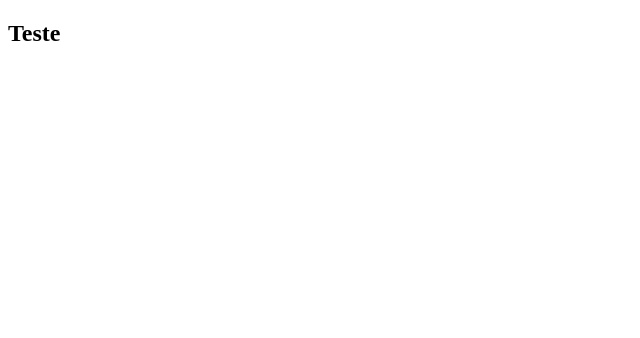
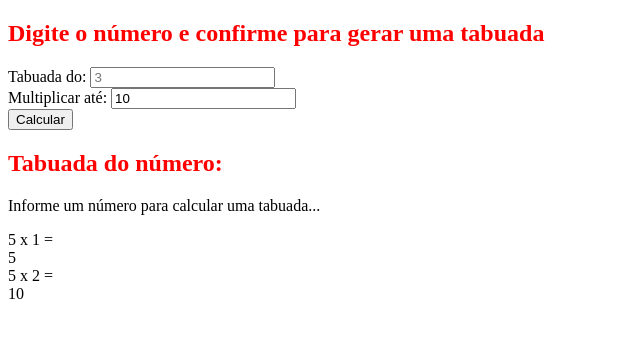
Before and after one commit to matheuscazon/projeto_tabuada, a plain HTML site: page index.html in a window 1280 px wide. Shown: the whole page, without its empty margins (0-640 px from the left). Drawn offline with Linux system fonts and the light colour scheme.

Commit message:
Alteração de arquivos html, css e js

```diff
--- a/css/styles.css
+++ b/css/styles.css
@@ -0,0 +1,3 @@
+h2 {
+  color: red;
+}
--- a/index.html
+++ b/index.html
@@ -8,6 +8,36 @@
     <script src="js/scripts.js" defer></script>
   </head>
   <body>
-    <h2>Teste</h2>
+    <h2>Digite o número e confirme para gerar uma tabuada</h2>
+    <form id="multiplication-form">
+      <div class="form-control">
+        <label for="number">Tabuada do:</label>
+        <input type="number" name="number" id="number" placeholder="3" />
+      </div>
+      <div class="form-control">
+        <label for="multiplicator">Multiplicar até:</label>
+        <input
+          type="number"
+          name="multiplicator"
+          id="multiplicator"
+          value="10"
+        />
+      </div>
+      <input type="submit" value="Calcular" />
+    </form>
+    <div id="multiplication-table">
+      <h2 id="multiplication-title">Tabuada do número: <span></span></h2>
+      <div id="multiplication-operations">
+        <p>Informe um número para calcular uma tabuada...</p>
+        <div class="row">
+          <div class="operation">5 x 1 =</div>
+          <div class="result">5</div>
+        </div>
+        <div class="row">
+          <div class="operation">5 x 2 =</div>
+          <div class="result">10</div>
+        </div>
+      </div>
+    </div>
   </body>
 </html>
--- a/js/scripts.js
+++ b/js/scripts.js
@@ -0,0 +1 @@
+console.log("Teste");
```
